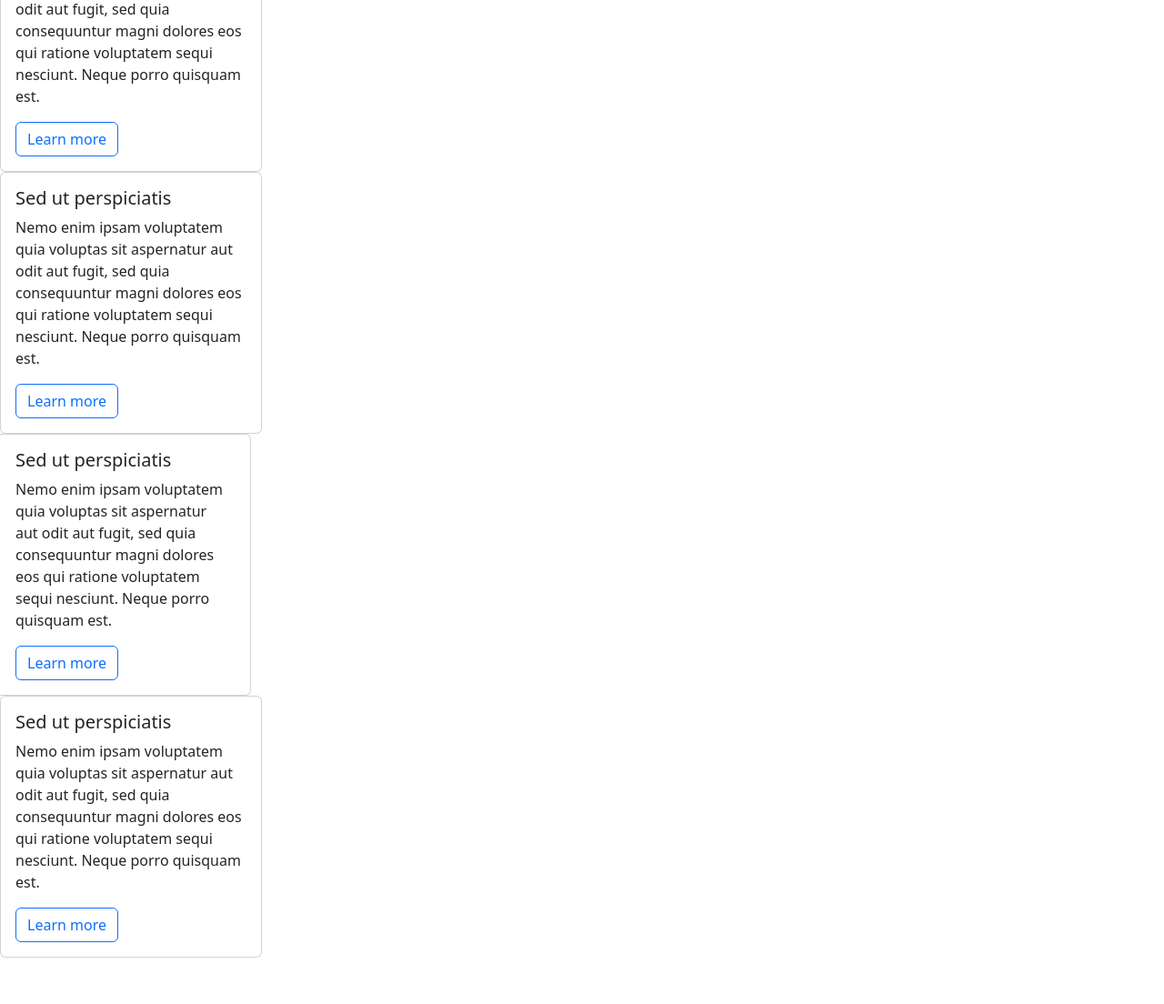
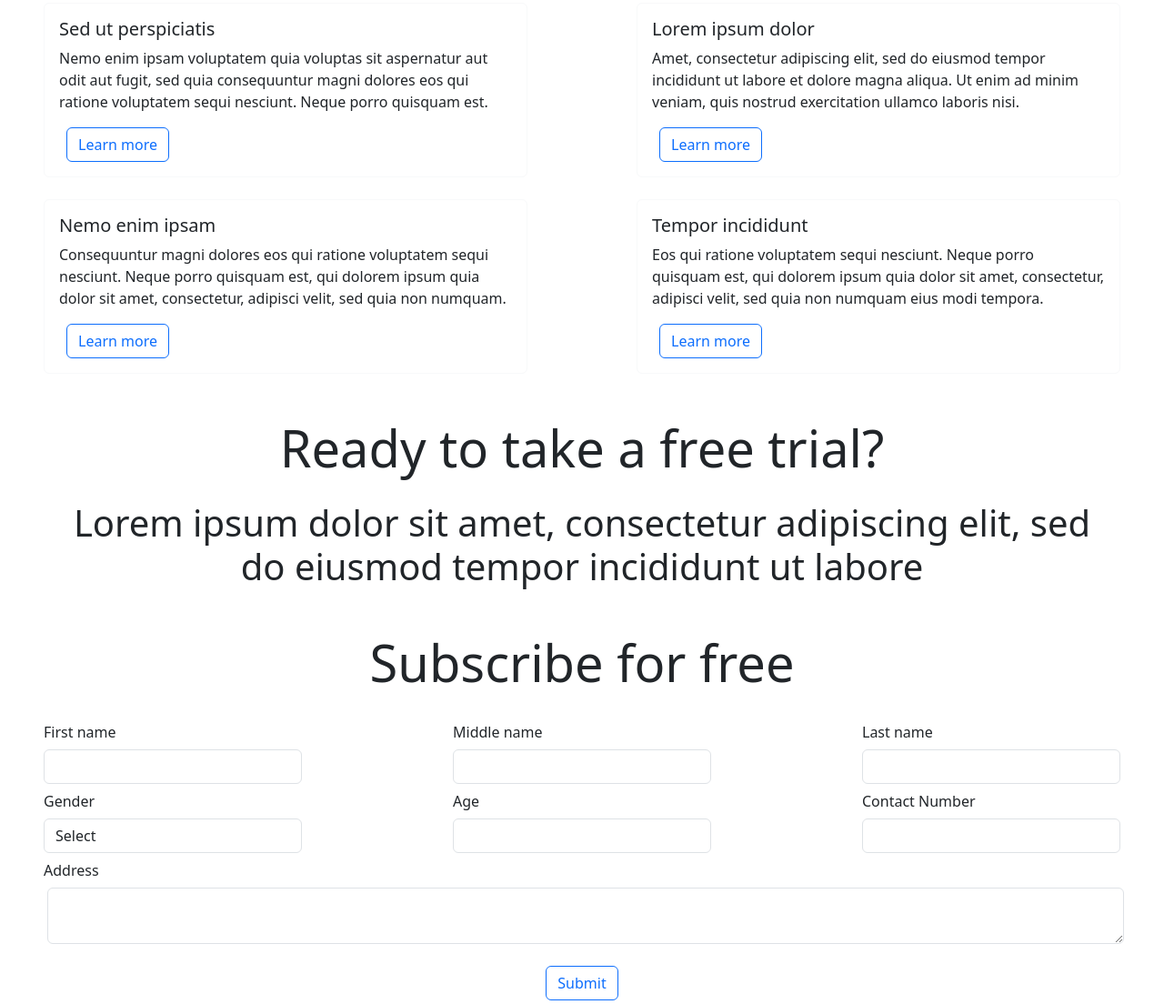
Before and after one commit to Deepanshu9376/Bootstrap-Assignment, a plain HTML site: page index.html in a window 1280 px wide. Shown: the part 1259-2363 px from the top of the page at 91% size. Before the commit the page ends 2312 px from the top, so only its background shows below. Drawn offline with nearby package versions, Linux system fonts and the light colour scheme.

Commit message:
Cards forms Info section implemented

```diff
--- a/index.html
+++ b/index.html
@@ -4,7 +4,8 @@
 <head>
     <meta charset="UTF-8">
     <meta name="viewport" content="width=device-width, initial-scale=1.0">
-    <title>Document</title>
+    <title>BootStrap Assignment</title>
+    <link href="style.css" rel="stylesheet">
     <link href="https://cdn.jsdelivr.net/npm/bootstrap@5.3.3/dist/css/bootstrap.min.css" rel="stylesheet"
         integrity="sha384-QWTKZyjpPEjISv5WaRU9OFeRpok6YctnYmDr5pNlyT2bRjXh0JMhjY6hW+ALEwIH" crossorigin="anonymous">
 </head>
@@ -31,8 +32,9 @@
                     </li>
                 </ul>
                 <div class="ms-auto mx-4 mb-lg-0">
-                    <button type="button" class="btn bg-white text-primary login mx-2 border border-primary">Log in</button>
-                <button type=" button" class="btn btn-primary register mx-2">Register</button>
+                    <button type="button" class="btn bg-white text-primary login mx-2 border border-primary">Log
+                        in</button>
+                    <button type=" button" class="btn btn-primary register mx-2">Register</button>
                 </div>
             </div>
         </div>
@@ -40,55 +42,127 @@
     <div>
         <img src="image.png" class="img-fluid" alt="Main-image" width="1680px" height="960px">
     </div>
-    <div class="mt-5 mb-5" width="750px" height="144px">
-        <p class="h1">Snap Photos and share like never before</p>
+    <div class="mt-5 mb-5 mx-5" width="750px" height="144px">
+        <p class="display-4">Snap Photos and share like </p>
+        <p class="display-4">never before</p>
     </div>
-    <div class="row">
-        <div class="column">
-            <div class="card" style="width: 18rem;">
-                <div class="card-body">
+    <div class="row row-cols-2 g-4">
+        <div class="col">
+            <div class="card mx-5 border-light">
+                <div class="card-body ">
                     <h5 class="card-title">Sed ut perspiciatis</h5>
-                    <p class="card-text">Nemo enim ipsam voluptatem quia voluptas sit aspernatur aut odit aut fugit, sed
-                        quia consequuntur magni dolores eos qui ratione voluptatem sequi nesciunt. Neque porro quisquam est.
+                    <p class="card-text">
+                        Nemo enim ipsam voluptatem quia voluptas sit aspernatur aut odit aut fugit, sed quia
+                        consequuntur magni dolores eos qui ratione voluptatem sequi nesciunt. Neque porro quisquam est.
                     </p>
-                    <a href="#" class="btn bg-white text-primary border-primary">Learn more</a>
+                    <button type="button" class="btn bg-white text-primary login mx-2 border border-primary">Learn
+                        more</button>
                 </div>
             </div>
         </div>
-        <div class="column">
-            <div class="card" style="width: 18rem;">
+        <div class="col">
+            <div class="card mx-5 border-light">
                 <div class="card-body">
-                    <h5 class="card-title">Sed ut perspiciatis</h5>
-                    <p class="card-text">Nemo enim ipsam voluptatem quia voluptas sit aspernatur aut odit aut fugit, sed
-                        quia consequuntur magni dolores eos qui ratione voluptatem sequi nesciunt. Neque porro quisquam est.
+                    <h5 class="card-title">Lorem ipsum dolor</h5>
+                    <p class="card-text">
+                        Amet, consectetur adipiscing elit, sed do eiusmod tempor incididunt ut labore et dolore magna
+                        aliqua. Ut enim ad minim veniam, quis nostrud exercitation ullamco laboris nisi.
                     </p>
-                    <a href="#" class="btn bg-white text-primary border-primary">Learn more</a>
+                    <button type="button" class="btn bg-white text-primary login mx-2 border border-primary">Learn
+                        more</button>
+                </div>
+            </div>
+        </div>
+        <div class="col">
+            <div class="card mx-5 border-light">
+                <div class="card-body">
+                    <h5 class="card-title">Nemo enim ipsam</h5>
+                    <p class="card-text">
+                        Consequuntur magni dolores eos qui ratione voluptatem sequi nesciunt. Neque porro quisquam est,
+                        qui dolorem ipsum quia dolor sit amet, consectetur, adipisci velit, sed quia non numquam.
+                    </p>
+                    <button type="button" class="btn bg-white text-primary login mx-2 border border-primary">Learn
+                        more</button>
+                </div>
+            </div>
+        </div>
+        <div class="col">
+            <div class="card mx-5 border-light">
+                <div class="card-body">
+                    <h5 class="card-title">Tempor incididunt</h5>
+                    <p class="card-text">
+                        Eos qui ratione voluptatem sequi nesciunt. Neque porro quisquam est, qui dolorem ipsum quia
+                        dolor sit amet, consectetur, adipisci velit, sed quia non numquam eius modi tempora.
+                    </p>
+                    <button type="button" class="btn bg-white text-primary login mx-2 border border-primary">Learn
+                        more</button>
                 </div>
             </div>
         </div>
     </div>
-    <div class="row">
-        <div class="card" style="width: 18rem;">
-            <div class="card-body">
-                <h5 class="card-title">Sed ut perspiciatis</h5>
-                <p class="card-text">Nemo enim ipsam voluptatem quia voluptas sit aspernatur aut odit aut fugit, sed
-                    quia consequuntur magni dolores eos qui ratione voluptatem sequi nesciunt. Neque porro quisquam est.
-                </p>
-                <a href="#" class="btn bg-white text-primary border-primary">Learn more</a>
-            </div>
-        </div>
-        <div class="column">
-            <div class="card" style="width: 18rem;">
-                <div class="card-body">
-                    <h5 class="card-title">Sed ut perspiciatis</h5>
-                    <p class="card-text">Nemo enim ipsam voluptatem quia voluptas sit aspernatur aut odit aut fugit, sed
-                        quia consequuntur magni dolores eos qui ratione voluptatem sequi nesciunt. Neque porro quisquam est.
-                    </p>
-                    <a href="#" class="btn bg-white text-primary border-primary">Learn more</a>
+    <div class="mt-5 mb-5 mx-5" width="750px" height="144px">
+        <p class="display-4 text-center mb-4">Ready to take a free trial? </p>
+        <p class="display-6 text-center mx-2">Lorem ipsum dolor sit amet, consectetur adipiscing elit, sed do eiusmod
+            tempor incididunt ut labore</p>
+    </div>
+    <div class="mt-5 mb-5 mx-5" width="750px" height="144px">
+        <p class="display-4 text-center mb-4">Subscribe for free </p>
+        <form>
+            <div class="row g-3 align-items-center ">
+                <div class="col-auto w-25">
+                    <label for="inputPassword6" class="col-form-label">First name</label>
+                    <input type="password" id="inputPassword6" class="form-control"
+                        aria-describedby="passwordHelpInline">
+                </div>
+                <div class="col-auto w-25" style="margin-left: 150px;">
+                    <label for="inputPassword6" class="col-form-label">Middle name</label>
+                    <input type="password" id="inputPassword6" class="form-control"
+                        aria-describedby="passwordHelpInline">
+                </div>
+                <div class="col-auto w-25" style="margin-left: 150px;">
+                    <label for="inputPassword6" class="col-form-label">Last name</label>
+                    <input type="password" id="inputPassword6" class="form-control"
+                        aria-describedby="passwordHelpInline">
                 </div>
             </div>
-        </div>
+            <div class="row g-3 align-items-center">
+                <div class="col-auto w-25" >
+                    <label for="inputPassword6" class="col-form-label">Gender</label>
+                    <select class="form-control">
+                        <option>Select</option>
+                        <option>Male</option>
+                        <option>Female</option>
+                        <option>Transgender</option>
+                    </select>
+                </div>
+                <div class="col-auto w-25" style="margin-left: 150px;">
+                    <label for="inputPassword6" class="col-form-label">Age</label>
+                    <input type="password" id="inputPassword6" class="form-control w-500"
+                        aria-describedby="passwordHelpInline">
+                </div>
+                <div class="col-auto w-25" style="margin-left: 150px;">
+                    <label for="inputPassword6" class="col-form-label">Contact Number</label>
+                    <input type="password" id="inputPassword6" class="form-control"
+                        aria-describedby="passwordHelpInline">
+                </div>
+            </div>
+            <label for="inputPassword6  row g-3 align-items-center" class="col-form-label">Address</label>
+            <div class="input-group ms-1 row g-3 align-items-center">
+                <!-- <span class="input-group-text">With textarea</span> -->
+                <textarea class="form-control" aria-label="With textarea"></textarea>
+            </div>
+            <div class="text-center mt-4">
+                <button type="button" class="btn bg-white text-primary login mx-2 border border-primary">Submit</button>
+            </div>
+        </form>
     </div>
+    <div class="inline">
+        <figure class="figure">
+            <img src="read.png" class="figure-img img-fluid rounded p-4" width="760px" height="441px" alt="red image">
+        </figure>
+
+    </div>
+
     <script src="https://cdn.jsdelivr.net/npm/bootstrap@5.3.3/dist/js/bootstrap.bundle.min.js"></script>
 </body>
 
--- /dev/null
+++ b/style.css
@@ -0,0 +1,3 @@
+/* .ele{
+    margin-left: 270px;
+} */
```
Also changed, not shown: 1 other file.
